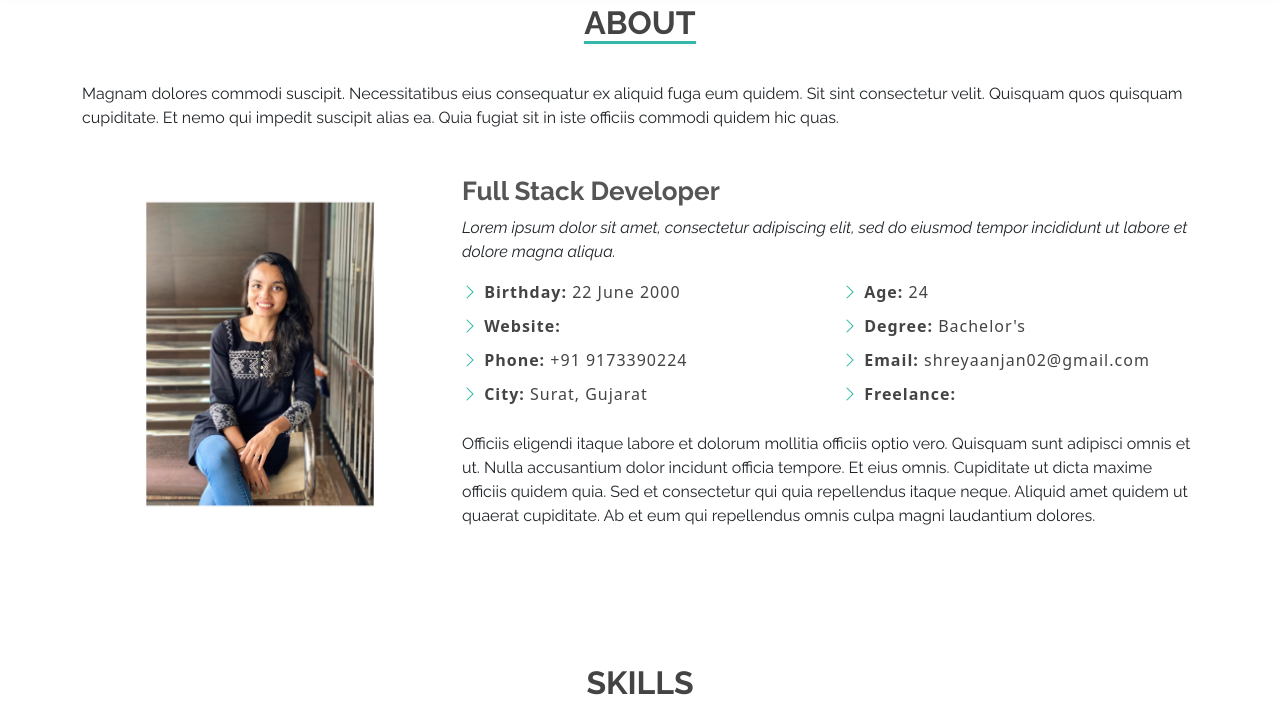
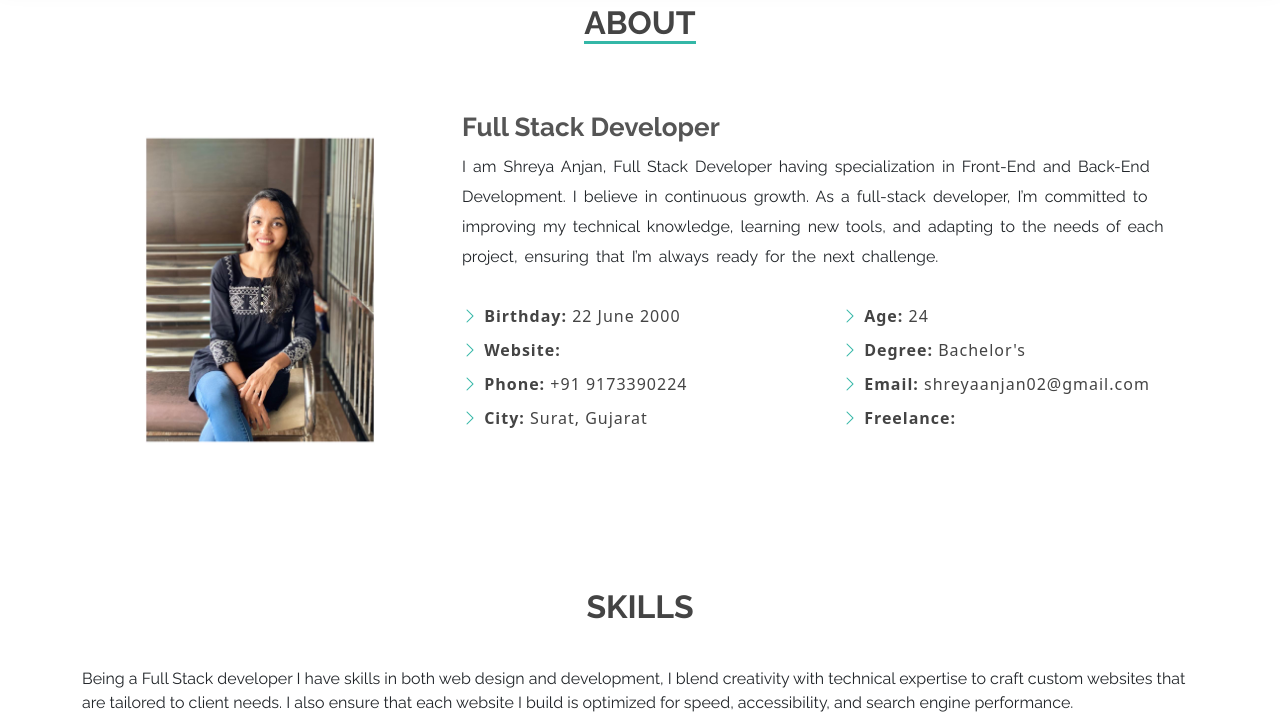
Before and after one commit to shreyaanjan/portfolio, a plain HTML site: page about.html in a window 1280 px wide. Shown: the part 86-800 px from the top of the page. Drawn offline with nearby package versions, Linux system fonts and the light colour scheme.

Commit message:
made some minor changes in all the section

```diff
--- a/about.html
+++ b/about.html
@@ -121,11 +121,6 @@
             <div class="col-12">
                 <div class="section-title">
                     <h2><span class="border-bottom">About</span></h2>
-                    <p>
-                        Magnam dolores commodi suscipit. Necessitatibus eius consequatur ex aliquid fuga eum quidem. Sit sint
-                        consectetur velit. Quisquam quos quisquam cupiditate. Et nemo qui impedit suscipit alias ea. Quia
-                        fugiat sit in iste officiis commodi quidem hic quas.
-                    </p>
                 </div>
             </div>
         </div>
@@ -137,15 +132,13 @@
                 <div class="col-lg-8 ">
                     <div class="course">
                         <h3>Full Stack Developer</h3>
-                        <p class="fst-italic">
-                            Lorem ipsum dolor sit amet, consectetur adipiscing elit, sed do eiusmod tempor incididunt ut
-                            labore et dolore
-                            magna aliqua.
+                        <p>
+                            I am Shreya Anjan, Full Stack Developer having specialization in Front-End and Back-End Development. I believe in continuous growth. As a full-stack developer, I’m committed to improving my technical knowledge, learning new tools, and adapting to the needs of each project, ensuring that I’m always ready for the next challenge.
                         </p>
                     </div>
                     <div class="row">
                         <div class="col-lg-6">
-                            <ul class="my-info">
+                            <ul class="my-info pt-3">
                                 <li>
                                     <i class="bi bi-chevron-right"></i>
                                     <strong>Birthday:</strong> 22 June 2000
@@ -165,7 +158,7 @@
                             </ul>
                         </div>
                         <div class="col-lg-6">
-                            <ul class="my-info">
+                            <ul class="my-info pt-3">
                                 <li>
                                     <i class="bi bi-chevron-right"></i>
                                     <strong>Age:</strong> 24
@@ -185,13 +178,13 @@
                             </ul>
                         </div>
                     </div>
-                    <p>
+                    <!-- <p>
                         Officiis eligendi itaque labore et dolorum mollitia officiis optio vero. Quisquam sunt adipisci
                         omnis et ut. Nulla accusantium dolor incidunt officia tempore. Et eius omnis.
                         Cupiditate ut dicta maxime officiis quidem quia. Sed et consectetur qui quia repellendus itaque
                         neque. Aliquid amet quidem ut quaerat cupiditate. Ab et eum qui repellendus omnis culpa magni
                         laudantium dolores.
-                    </p>
+                    </p> -->
                 </div>
             </div>
         </div>
@@ -203,9 +196,7 @@
         <div class="container" data-aos="fade-up" data-aos-duration="1000" data-aos-easing=ease-in-out>
             <div class="section-title">
                 <h2>Skills</h2>
-                <p>Magnam dolores commodi suscipit. Necessitatibus eius consequatur ex aliquid fuga eum quidem. Sit sint
-                    consectetur velit. Quisquam quos quisquam cupiditate. Et nemo qui impedit suscipit alias ea. Quia
-                    fugiat sit in iste officiis commodi quidem hic quas.</p>
+                <p>Being a Full Stack developer I have skills in both web design and development, I blend creativity with technical expertise to craft custom websites that are tailored to client needs. I also ensure that each website I build is optimized for speed, accessibility, and search engine performance.</p>
             </div>
         </div>
         <div class="container" data-aos="fade-up" data-aos-duration="1000" data-aos-delay="100">
--- a/assets/css/style.css
+++ b/assets/css/style.css
@@ -1,5 +1,6 @@
 @import url('https://fonts.googleapis.com/css2?family=Raleway:ital,wght@0,100..900;1,100..900&display=swap');
 @import url('https://fonts.googleapis.com/css2?family=Poppins:ital,wght@0,100;0,200;0,300;0,400;0,500;0,600;0,700;0,800;0,900;1,100;1,200;1,300;1,400;1,500;1,600;1,700;1,800;1,900&display=swap');
+@import url('https://fonts.googleapis.com/css2?family=Roboto:ital,wght@0,100;0,300;0,400;0,500;0,700;0,900;1,100;1,300;1,400;1,500;1,700;1,900&display=swap');
 
 * {
     list-style: none;
@@ -88,6 +89,7 @@ html {
 
 .social-links ul li a {
     color: #6f6f6f;
+    cursor: pointer;
 }
 
 .gap-3 {
@@ -229,6 +231,11 @@ html {
     font-size: 26px;
     font-family: "Raleway", sans-serif;
     font-weight: 700;
+}
+
+.course p{
+    word-spacing: 3px;
+    line-height: 30px;
 }
 
 .my-info {
```
Also changed, not shown: contact.html (+1 -3 lines), portfolio.html (+1 -3 lines), resume.html (+1 -4 lines), services.html (+1 -3 lines).
